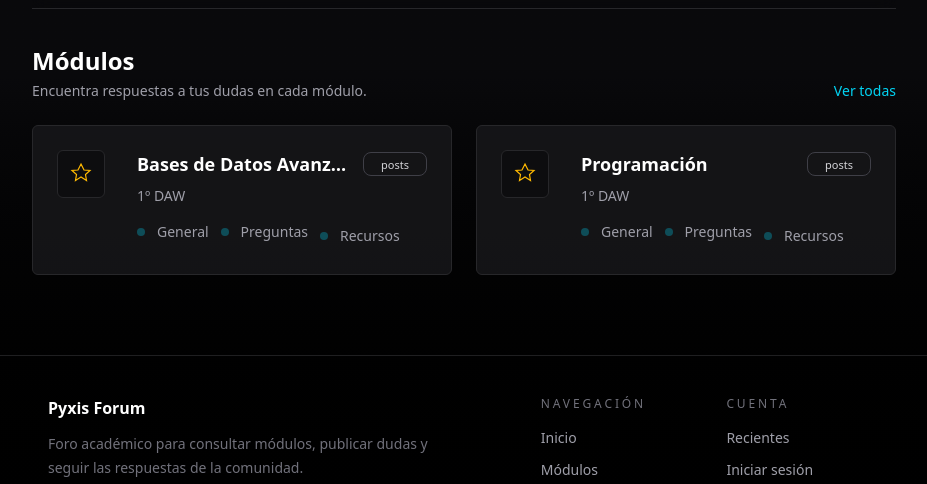
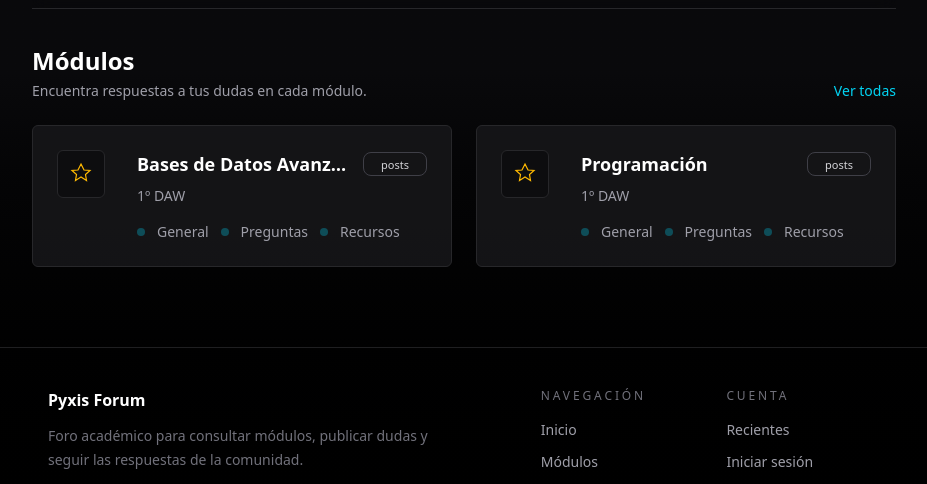
Before and after one commit to nkaryoli/pyxis, a Flask app: page / in a window 1280 px wide. Shown: the part 431-915 px from the top of the page, without its empty margins (176-1103 px from the left). Run offline with Flask 3, Linux system fonts and the light colour scheme; data comes from the database, SQL or seed files in the repository; style sheets or scripts are compiled from the project's sources; parts of the project's set-up code (start-up, migrations or seed data) failed here and were passed over.

Commit message:
Borrado de clase space-y-2 dentro de la lista en category_card
Co-authored-by: Copilot Autofix powered by AI <175728472+Copilot@users.noreply.github.com>

```diff
--- a/src/templates/partials/category_card.html
+++ b/src/templates/partials/category_card.html
@@ -30,7 +30,7 @@
 			</div>
 			<p class="mt-2 text-sm text-zinc-400">{{ modulo.curso_modulo }}</p>
 
-			<ul class="mt-4 space-y-2 text-sm flex items-center gap-3 text-zinc-400">
+			<ul class="mt-4 text-sm flex items-center gap-3 text-zinc-400">
 				<li class="flex items-center gap-3">
 					<span class="h-2 w-2 rounded-full bg-cyan-400/30"></span>
 					<span>General</span>
```
